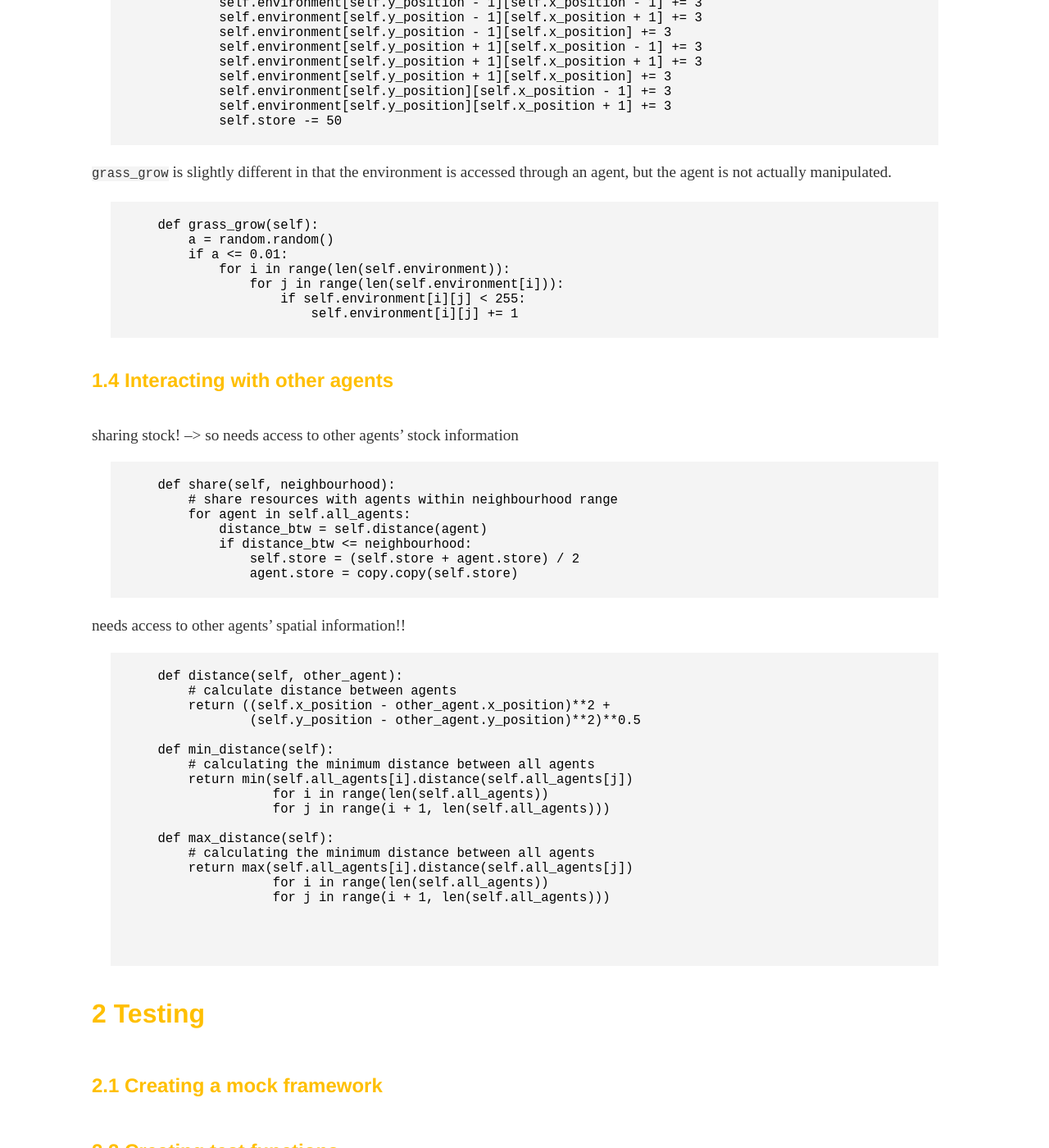
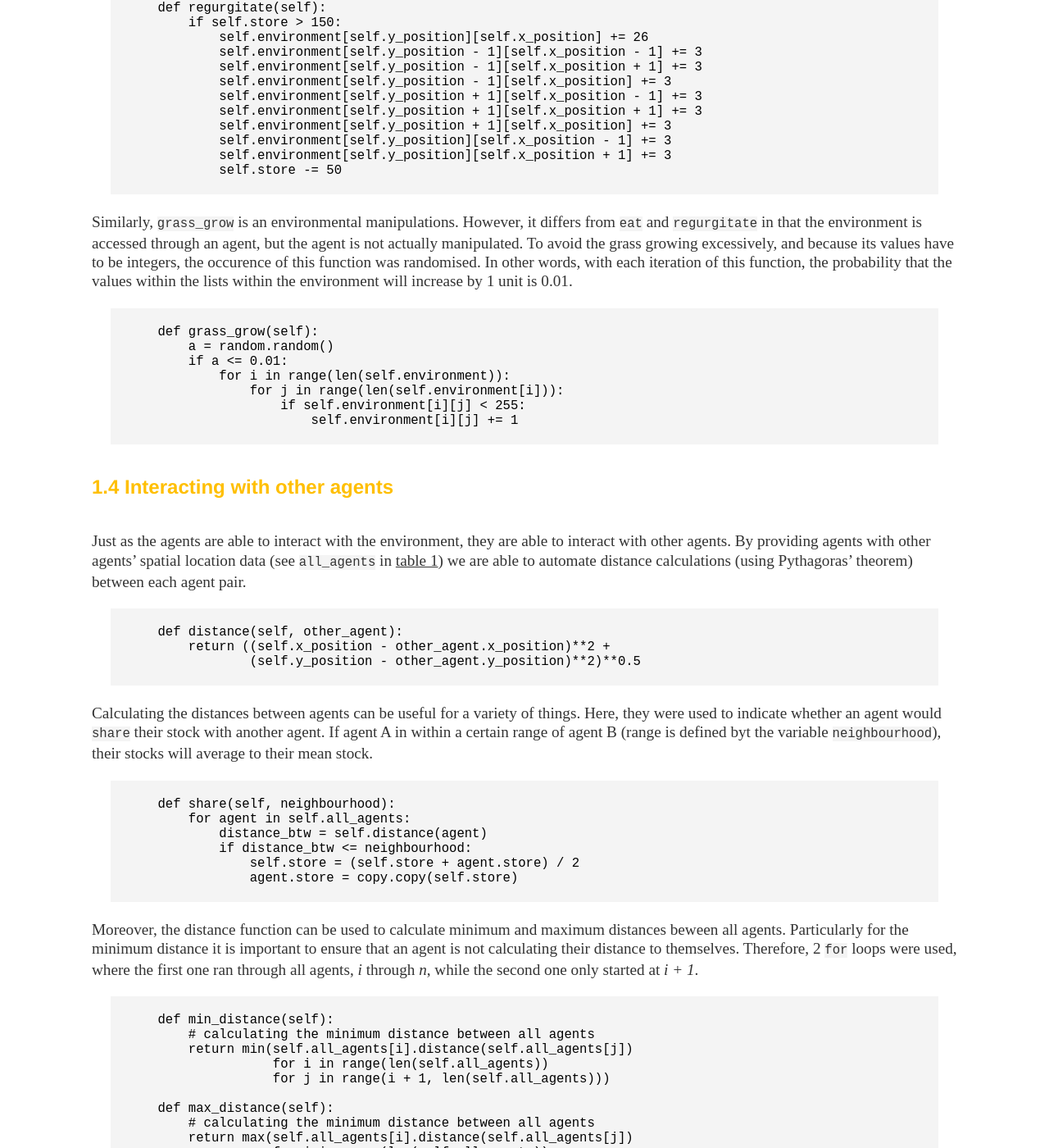
Before and after one commit to lena-kilian/lena-kilian.github.io, a Jekyll site: the page built from abm/index.md, in a window 1280 px wide and 1400 px high, scrolled down 3693 px. Shown: the whole window at 82% size. Built offline with Jekyll 4.4.1, drawn with Linux system fonts in a browser that asks for light colours; our own code applies the rules of GitHub Pages for plain Markdown files; some of the changed text lies outside the part shown.

Commit message:
Section 1 finished
May have to edit min_distance description.

````diff
--- a/abm/index.md
+++ b/abm/index.md
@@ -10,9 +10,9 @@ The final model will create an animation as depicted in *Figure 1*
 
 _*Notes: This figure contains some snapshots of the model at different times and not the whole sequence._
 
-Python and text files with the full code can be downloaded [here](https://github.com/lena-kilian/lena-kilian.github.io/tree/master/abm/GEOG5995M_CW1).
+Python and text files with the full code can be downloaded [here](https://github.com/lena-kilian/lena-kilian.github.io/tree/master/abm/GEOG5995M_CW1). Please note that all indentations within this online representation of the code are intentional. In other words, the functions in sections 1 and 2 are defined *within* a class and are therefore indented.
 
-**Sections:**
+### Sections:
 
 [1 The Agent Framework](#1)
 - [1.1 Creating the class](#1.1)
@@ -54,7 +54,7 @@ class Agents:
 Each agent has an x-coordinate, y-coordinate, access to the environment, a store, and access to other agents' positions. Definitions for these variables are in table 1.
 
 
-*Table 1: Variable definitions from the `__init__` function.*
+*<a name="T1"></a>Table 1: Variable definitions from the `__init__` function.*
 
 | Variable || Definition |
 | - | - | - |
@@ -140,7 +140,7 @@ In a similar manner, using `regurgitate` once an agent has stored more than 150
             self.store -= 50
 ```
 
-`grass_grow` is slightly different in that the environment is accessed through an agent, but the agent is not actually manipulated.
+Similarly, `grass_grow` is an environmental manipulations. However, it differs from `eat` and `regurgitate` in that the environment is accessed through an agent, but the agent is not actually manipulated. To avoid the grass growing excessively, and because its values have to be integers, the occurence of this function was randomised. In other words, with each iteration of this function, the probability that the values within the lists within the environment will increase by 1 unit is 0.01.
 
 ```
     def grass_grow(self):
@@ -154,25 +154,27 @@ In a similar manner, using `regurgitate` once an agent has stored more than 150
 
 ### <a name="1.4"></a>1.4 Interacting with other agents
 
-sharing stock! --> so needs access to other agents' stock information
+Just as the agents are able to interact with the environment, they are able to interact with other agents. By providing agents with other agents' spatial location data (see `all_agents` in [table 1](#T1)) we are able to automate distance calculations (using Pythagoras' theorem) between each agent pair.
+
+```
+    def distance(self, other_agent):
+        return ((self.x_position - other_agent.x_position)**2 +
+                (self.y_position - other_agent.y_position)**2)**0.5
+```
+
+Calculating the distances between agents can be useful for a variety of things. Here, they were used to indicate whether an agent would `share` their stock with another agent. If agent A in within a certain range of agent B (range is defined byt the variable `neighbourhood`), their stocks will average to their mean stock.
 
 ```
     def share(self, neighbourhood):
-        # share resources with agents within neighbourhood range
         for agent in self.all_agents:
             distance_btw = self.distance(agent)
             if distance_btw <= neighbourhood:
                 self.store = (self.store + agent.store) / 2
                 agent.store = copy.copy(self.store)
 ```
+Moreover, the distance function can be used to calculate minimum and maximum distances beween all agents. Particularly for the minimum distance it is important to ensure that an agent is not calculating their distance to themselves. Therefore, 2 `for` loops were used, where the first one ran through all agents, *i* through *n*, while the second one only started at *i + 1*.
 
-needs access to other agents' spatial information!!
 ```
-    def distance(self, other_agent):
-        # calculate distance between agents
-        return ((self.x_position - other_agent.x_position)**2 +
-                (self.y_position - other_agent.y_position)**2)**0.5
-
     def min_distance(self):
         # calculating the minimum distance between all agents
         return min(self.all_agents[i].distance(self.all_agents[j])
@@ -184,11 +186,7 @@ needs access to other agents' spatial information!!
         return max(self.all_agents[i].distance(self.all_agents[j])
                    for i in range(len(self.all_agents))
                    for j in range(i + 1, len(self.all_agents)))
-
-
-
 ```
-
 
 ## <a name="2"></a>2 Testing
 ### <a name="2.1"></a>2.1 Creating a mock framework
````
